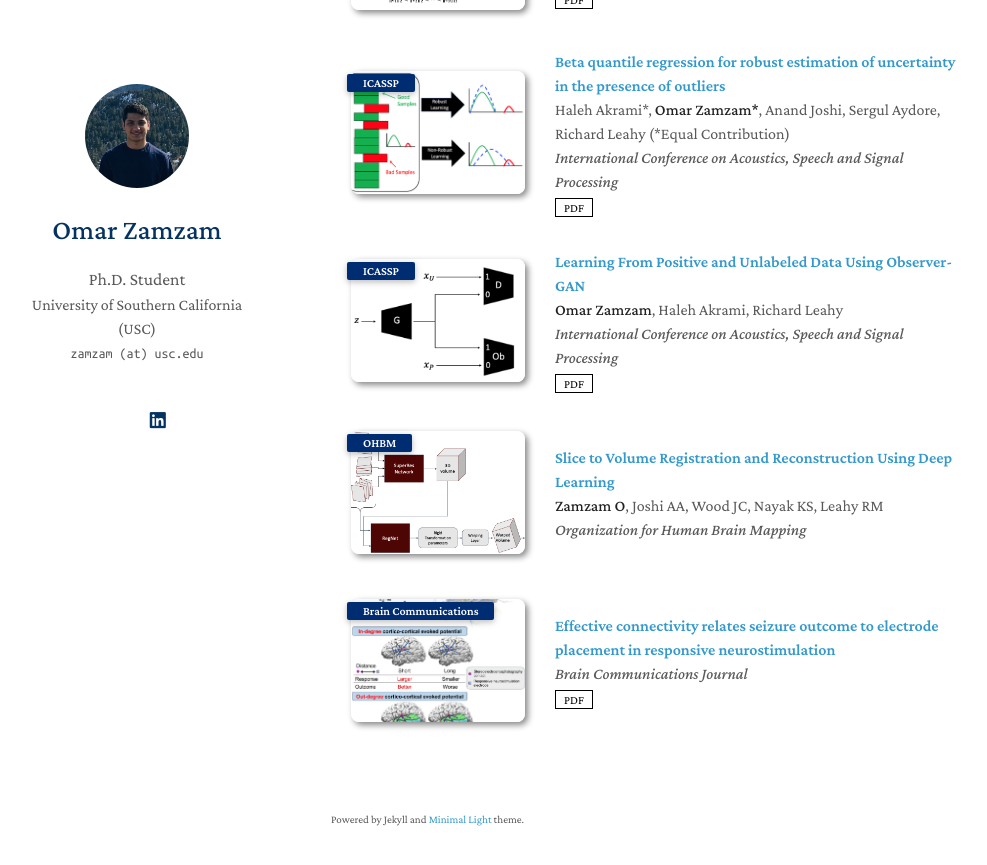
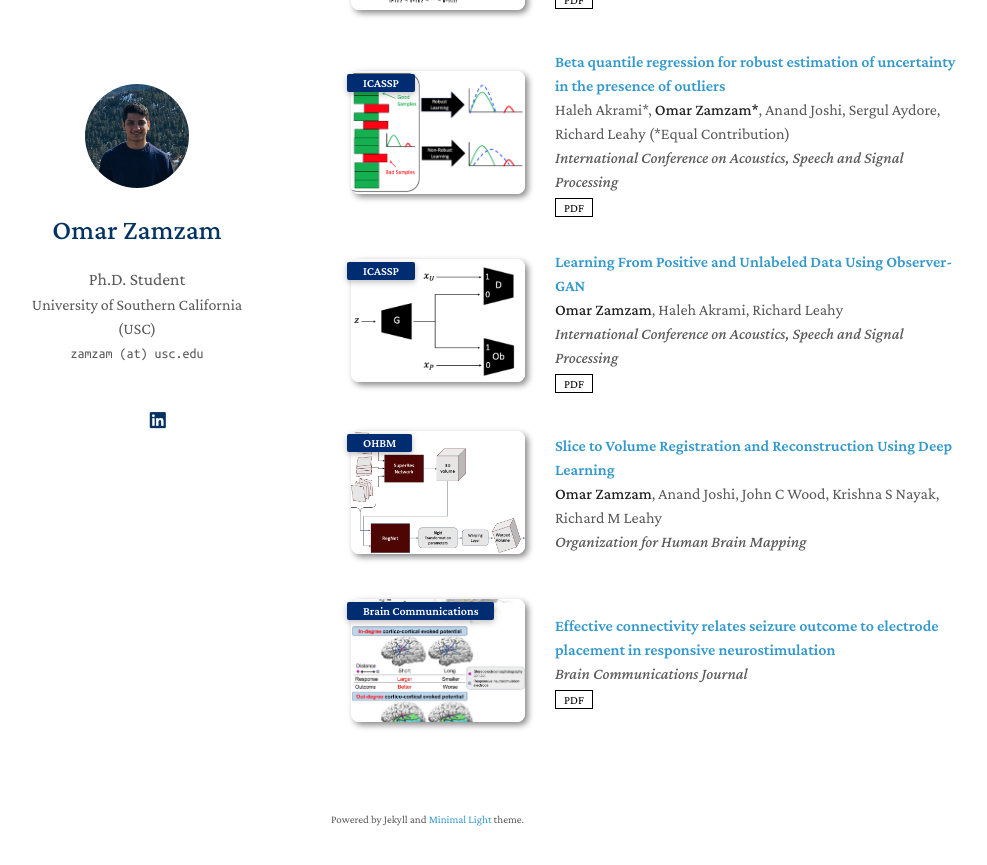
Before and after one commit to OmarSZamzam/OmarSZamzam.github.io, a Jekyll site: the page built from index.md, in a window 1280 px wide and 900 px high, scrolled down 1337 px. Shown: the top 865 px of the window, without its empty margins (139-1126 px from the left). Built offline with Jekyll 4.4.1, drawn with Linux system fonts in a browser that asks for light colours; a style sheet for code colours, icons or effects is not loaded; our own code applies the rules of GitHub Pages for plain Markdown files.

Commit message:
Initial Commit

```diff
--- a/_data/publications.yml
+++ b/_data/publications.yml
@@ -40,7 +40,7 @@ main:
     notes: #Early Accept
 
   - title: Slice to Volume Registration and Reconstruction Using Deep Learning
-    authors: <strong>Zamzam O</strong>, Joshi AA, Wood JC, Nayak KS, Leahy RM
+    authors: <strong>Omar Zamzam</strong>, Anand Joshi, John C Wood, Krishna S Nayak, Richard M Leahy
     conference_short: OHBM
     conference: Organization for Human Brain Mapping
     pdf: #https://arxiv.org/pdf/2306.00988.pdf
```
